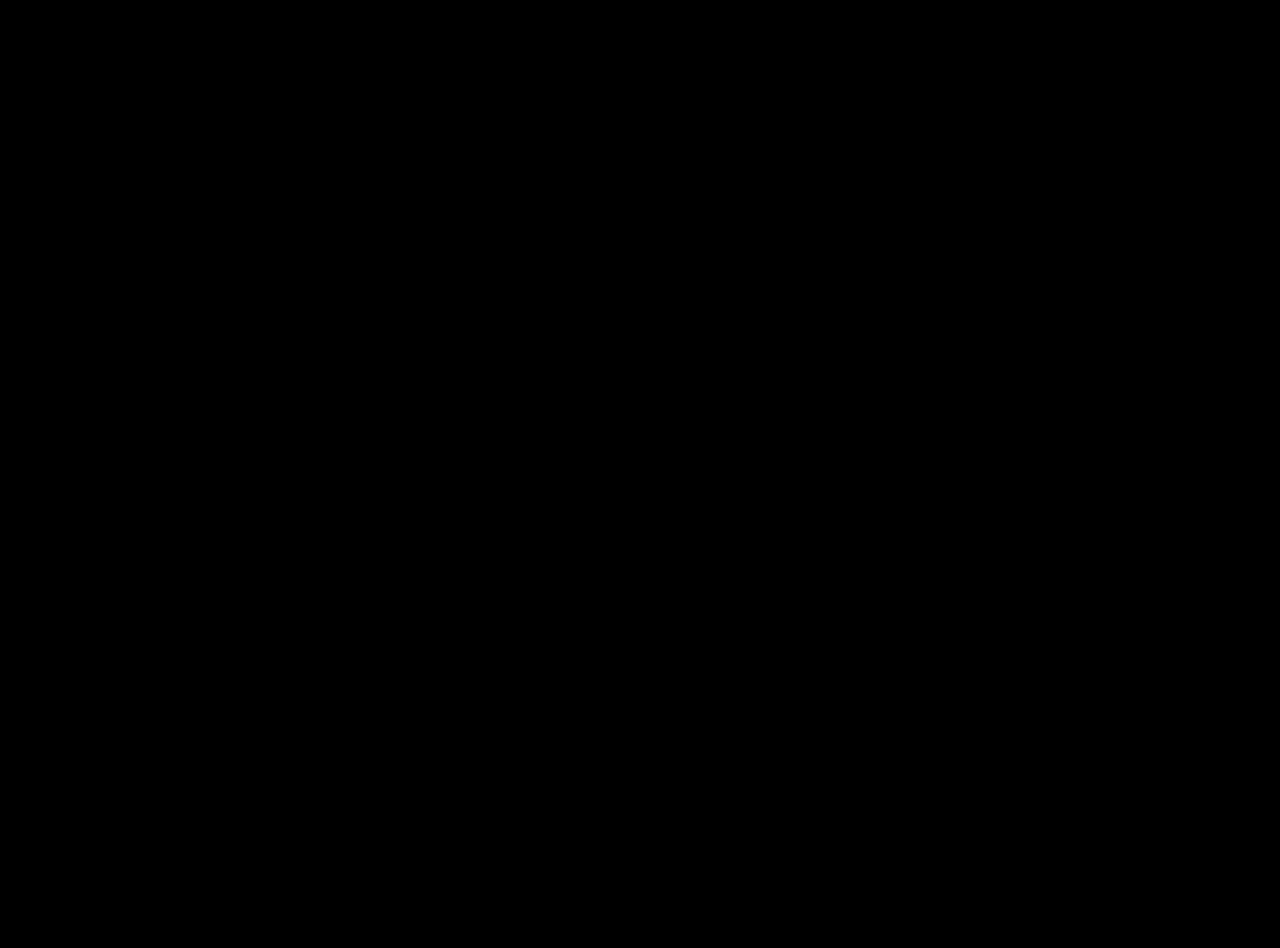
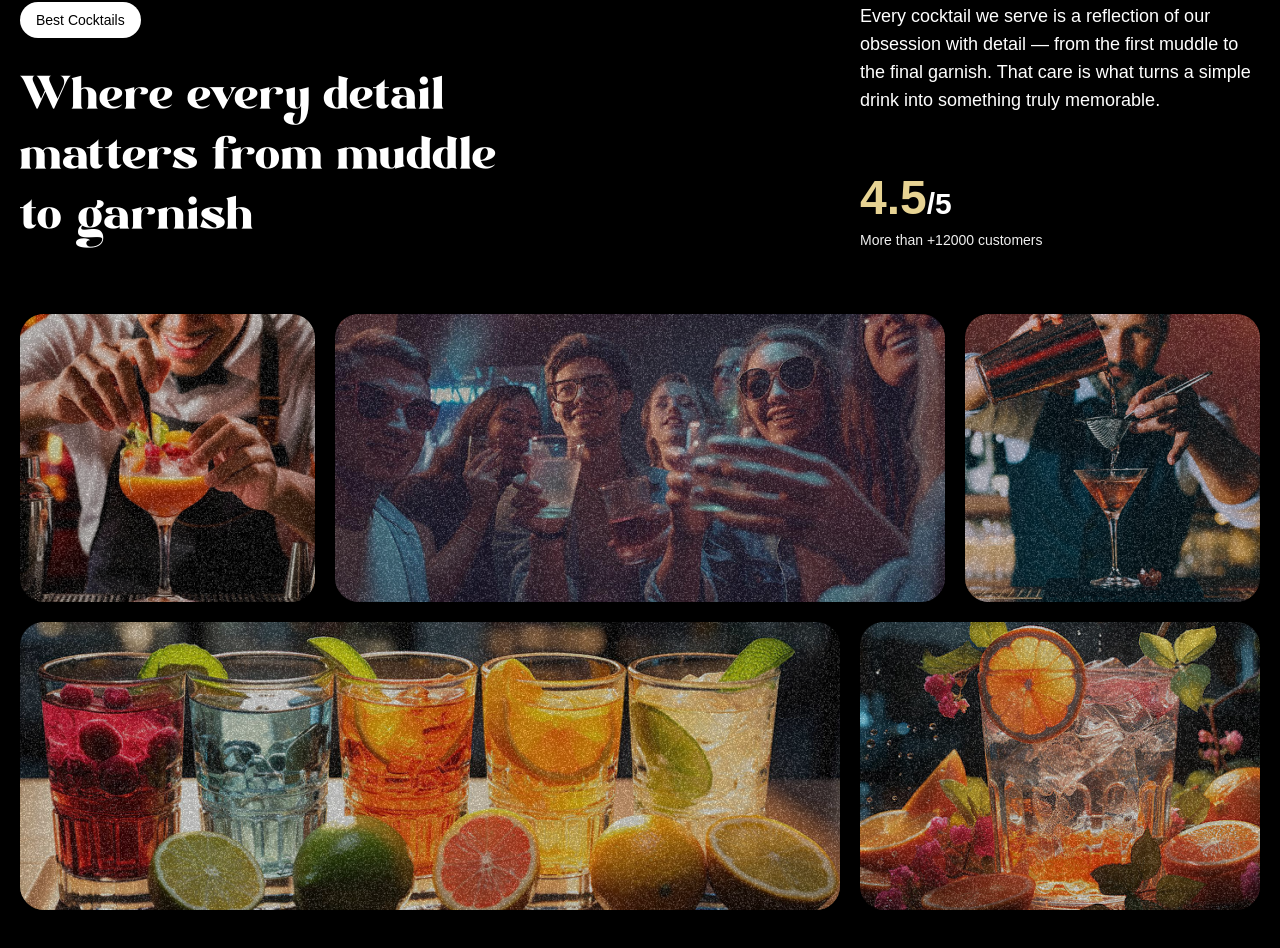
Before and after one commit to rgprez/tumbao, a React (Vite) app: page / in a window 1280 px wide. Shown: the part 1710-2658 px from the top of the page. Before the commit the page ends 1600 px from the top, so only its background shows below. Built offline with nearby package versions, Linux system fonts and the light colour scheme; a web font is replaced by a local one.

Commit message:
Implement about section

```diff
--- a/src/App.tsx
+++ b/src/App.tsx
@@ -6,6 +6,7 @@
 import Navbar from "./components/Navbar";
 import Hero from "./components/Hero";
 import Cocktails from "./components/Cocktails";
+import About from "./components/About";
 
 gsap.registerPlugin(useGSAP, ScrollTrigger, SplitText);
 
@@ -15,6 +16,7 @@
       <Navbar />
       <Hero />
       <Cocktails />
+      <About />
     </main>
   );
 };
--- /dev/null
+++ b/src/components/About.tsx
@@ -0,0 +1,91 @@
+import { useGSAP } from "@gsap/react";
+import gsap from "gsap";
+import { SplitText } from "gsap/all";
+
+const About = () => {
+  useGSAP(() => {
+    const titleSplit = SplitText.create("#about h2", { type: "words" });
+
+    const scrollTimeline = gsap.timeline({
+      scrollTrigger: {
+        trigger: "#about",
+        start: "top center",
+      },
+    });
+
+    scrollTimeline
+      .from(titleSplit.words, {
+        opacity: 0,
+        duration: 1,
+        yPercent: 100,
+        ease: "expo.out",
+        stagger: 0.02,
+      })
+      .from(
+        ".top-grid div, .bottom-grid div",
+        { opacity: 0, duration: 1, ease: "power1.inOut", stagger: 0.04 },
+        "-=0.5"
+      );
+  });
+  return (
+    <div id="about">
+      <div className="mb-16 md:px-0 px-5">
+        <div className="content">
+          <div className="md:col-span-8">
+            <p className="badge">Best Cocktails</p>
+            <h2>
+              Where every detail matters{" "}
+              <span className="text-white">from muddle to garnish</span>
+            </h2>
+          </div>
+          <div className="sub-content">
+            <p>
+              Every cocktail we serve is a reflection of our obsession with
+              detail — from the first muddle to the final garnish. That care is
+              what turns a simple drink into something truly memorable.
+            </p>
+
+            <div>
+              <p className="md:text-3xl text-xl font-bold">
+                <span>4.5</span>/5
+              </p>
+              <p className="text-sm text-white-100">
+                More than +12000 customers
+              </p>
+            </div>
+          </div>
+        </div>
+      </div>
+      <div className="top-grid">
+        <div className="md:col-span-3">
+          <div className="noisy" />
+          <img src="/images/abt1.png" alt="grid-img-1" />
+        </div>
+
+        <div className="md:col-span-6">
+          <div className="noisy" />
+          <img src="/images/abt2.png" alt="grid-img-2" />
+        </div>
+
+        <div className="md:col-span-3">
+          <div className="noisy" />
+          <img src="/images/abt5.png" alt="grid-img-5" />
+        </div>
+      </div>
+
+      <div className="bottom-grid">
+        <div className="md:col-span-8">
+          <div className="noisy" />
+          <img src="/images/abt3.png" alt="grid-img-3" />
+        </div>
+
+        <div className="md:col-span-4">
+          <div className="noisy" />
+          <img src="/images/abt4.png" alt="grid-img-4" />
+        </div>
+      </div>
+    </div>
+  );
+};
+
+export default About;
```
